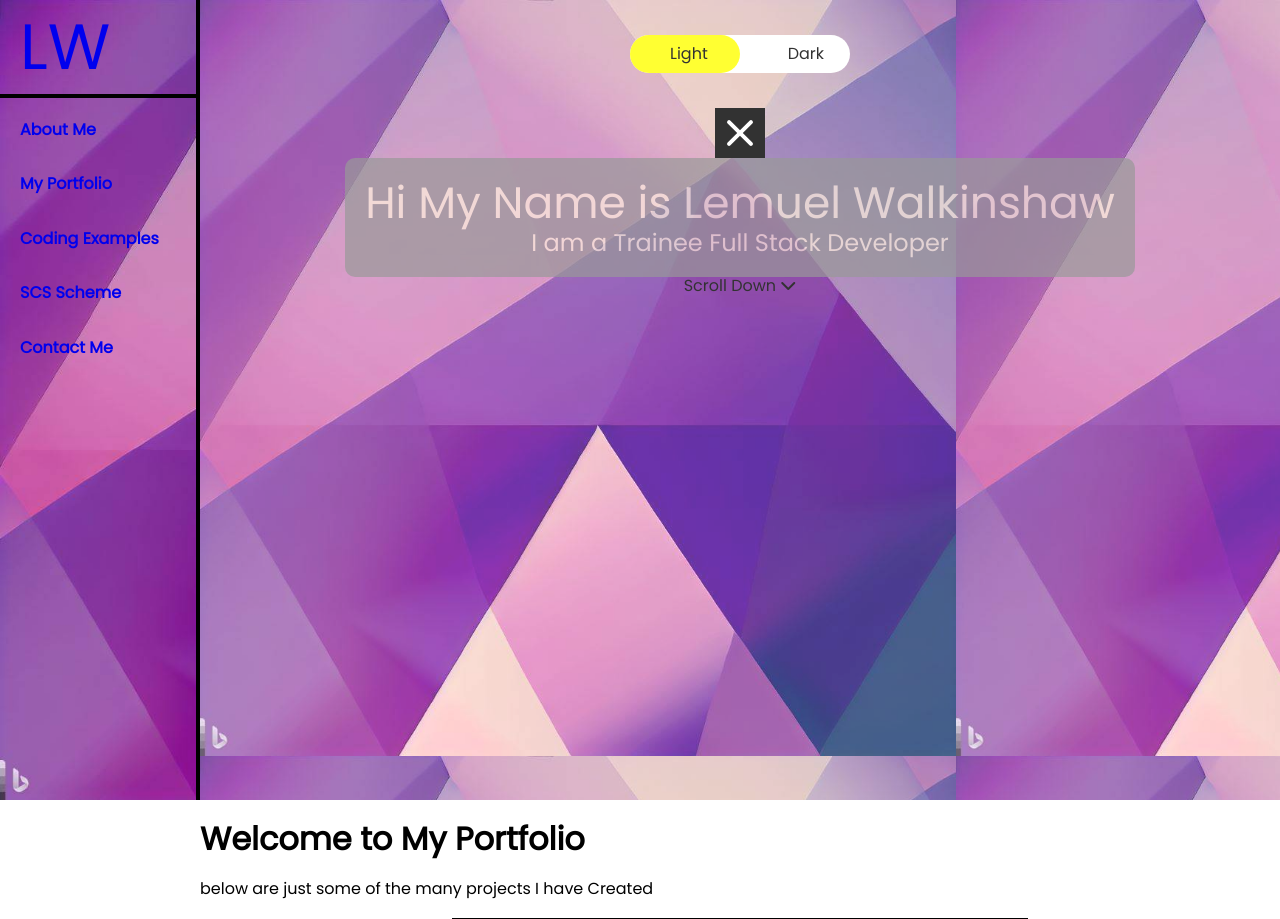
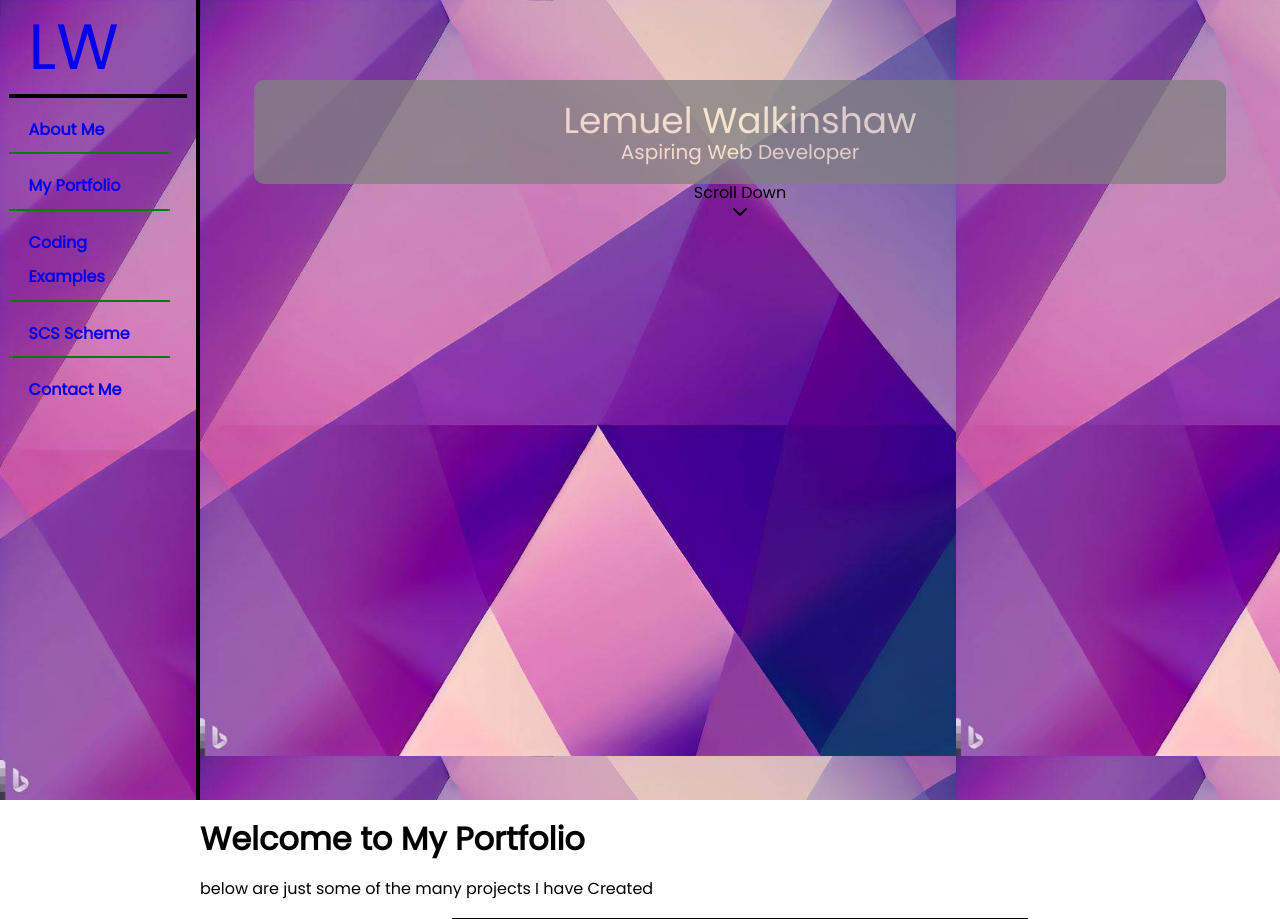
Before and after one commit to LemWalk/Lem-W-Portfolio, a PHP site: page /html/index.html in a window 1280 px wide. Shown: the top 919 px of the page. Run offline with PHP 8.4, Linux system fonts and the light colour scheme; some libraries are stand-ins or nearby versions.

Commit message:
*Start responsive layout*

```diff
--- a/html/index.html
+++ b/html/index.html
@@ -36,44 +36,62 @@
   </header>
 
   <main>
-    <div>
+    <div class="container">
 
       <div class="hero" style="background-image: url(../img/purple-triangle.jpg);">
         <div class="hero-container">
 
 <!-- ================ toggle button ================ -->
+          <div class="menu-btns">
 
-        <div class="form-box">
+        <!-- <div class="form-box">
           <div class="button-box">
             <div id="btn"></div>
-            <button type="button" class="toggle-btn" onclick="leftClick()">Light</button>
-            <button type="button" class="toggle-btn" onclick="rightClick()">Dark</button>
+            <button type="button" class="toggle-btn" onclick="leftClick()"><i class="fa-solid fa-sun"></i></button>
+            <button type="button" class="toggle-btn" onclick="rightClick()"><i class="fa-solid fa-moon"></i></button>
           </div>
-        </div>
+        </div> -->
 
 
 
 
 <!-- ===============burger-menu ===================== -->
 
-          <div class="burger-menu active">
+          <div class="off-screen-menu">
+            <ul class="off-screen-menu-list">
+              <li class="nav-link-off-screen"><a href="index.html">Home</a></li>
+              <li class="nav-link-off-screen"><a href="about.html">About Me</a></li>
+              <li class="nav-link-off-screen"><a href="index.html#portfolio">My Portfolio</a></li>
+              <li class="nav-link-off-screen"><a href="coding.html">Coding Examples</a></li>
+              <li class="nav-link-off-screen"><a href="scs.html">SCS Scheme</a></li>
+              <li class="nav-link-off-screen"><a href="index.html#contact">Contact Me</a></li>
+            </ul>
+          </div>
+
+          <div class="burger-menu ">
             <div class="ham-bar bar-top"></div>
             <div class="ham-bar bar-mid"></div>
             <div class="ham-bar bar-bot"></div>
           </div>
 
+        </div>
+
+<!-- ==================== hero text ================ -->
+
           <div class="hero-text-box">
-            <p class="hero-title">Hi My Name is Lemuel Walkinshaw</p>
-            <p class="hero-text">I am a Trainee Full Stack Developer</p>
+            <p class="hero-title"> Lemuel Walkinshaw</p>
+            <p class="hero-text">Aspiring Web Developer</p>
           </div>
 
-          <div class="Scroll-down">
+          <div class="scroll-down">
             <span>Scroll Down</span>
             <i class="fa-solid fa-chevron-down"></i>
+          </div>
 
-          </div>
+
         </div>
       </div>
+
 
 <!-- ================ Portfolio ================ -->
 
--- a/js/main.js
+++ b/js/main.js
@@ -1,4 +1,6 @@
 const hamMenu = document.querySelector('.burger-menu');
+const offScreenMenu = document.querySelector('.off-screen-menu');
 hamMenu.addEventListener('click', () => {
-hamMenu.classList.toggle('.active');
+hamMenu.classList.toggle('active');
+offScreenMenu.classList.toggle('active');
 });
--- a/scss/application.css
+++ b/scss/application.css
@@ -387,6 +387,7 @@ nav {
   justify-content: center;
   background-size: cover;
   background-repeat: no-repeat;
+  display: none;
 }
 
 .nav-link-initials {
@@ -402,6 +403,26 @@ nav {
   color: black;
   font-size: 30px;
   font-weight: 600;
+  width: 90%;
+  border-bottom: solid green 2px;
+}
+.nav-link:last-child {
+  border-bottom: none;
+}
+.nav-link:hover {
+  text-decoration: underline;
+  text-decoration-color: aqua;
+}
+
+.menu-btns {
+  width: 100%;
+  display: flex;
+  flex-direction: row;
+  justify-content: right;
+  align-items: center;
+  gap: 20px;
+  margin-right: 20px;
+  height: 80px;
 }
 
 .burger-menu {
@@ -411,6 +432,8 @@ nav {
   position: relative;
   cursor: pointer;
   padding: 15px;
+  border-radius: 5px;
+  z-index: 3;
 }
 
 .ham-bar {
@@ -447,16 +470,39 @@ nav {
   top: 50%;
 }
 
-main {
-  margin-left: 200px;
+.off-screen-menu {
+  position: fixed;
+  top: 0;
+  right: -75%;
+  background-color: blueviolet;
+  height: 100vh;
+  width: 75%;
+  transition: right 0.5s;
+  z-index: 2;
+}
+
+.off-screen-menu.active {
+  right: 0;
+}
+
+.nav-link-off-screen {
+  padding: 5px 20px;
+  color: black;
+  font-size: 30px;
+  font-weight: 600;
+  width: 100%;
+}
+.nav-link-off-screen:hover {
+  text-decoration: underline;
+  text-decoration-color: aqua;
+  border-bottom: solid blue 2px;
+  border-width: 90%;
 }
 
 .hero {
   height: 100vh;
   background-size: 70%;
   background-repeat: repeat;
-  opacity: 80%;
-  background-image: rgba(0, 0, 0, 0.5);
 }
 
 .hero-container {
@@ -473,16 +519,24 @@ main {
   padding: 20px;
   border-radius: 10px;
   background-color: grey;
-  opacity: 70%;
+  opacity: 75%;
   color: papayawhip;
+  width: 90%;
 }
 
 .hero-title {
-  font-size: 44px;
+  font-size: 26px;
 }
 
 .hero-text {
-  font-size: 24px;
+  font-size: 16px;
+}
+
+.scroll-down {
+  display: flex;
+  flex-direction: column;
+  justify-content: space-between;
+  align-items: center;
 }
 
 .form-inner {
@@ -523,4 +577,40 @@ input[type=text]::placeholder, input[type=email]::placeholder {
   color: #fff;
   padding: 50px;
   border-radius: 10px;
+}
+
+@media (min-width: 992px) {
+  main {
+    margin-left: 200px;
+  }
+  nav {
+    display: flex;
+  }
+  .burger-menu {
+    display: none;
+  }
+  .off-screen-menu-list {
+    display: none;
+  }
+  .hero-title {
+    font-size: 44px;
+  }
+  .hero-text {
+    font-size: 26px;
+  }
+}
+@media (min-width: 768px) {
+  .off-screen-menu-list {
+    display: flex;
+    flex-wrap: wrap;
+  }
+  .off-screen-menu-list > * {
+    flex: 1 1 50%;
+  }
+  .hero-title {
+    font-size: 36px;
+  }
+  .hero-text {
+    font-size: 20px;
+  }
 }/*# sourceMappingURL=application.css.map */
--- a/scss/layout/_extends.scss
+++ b/scss/layout/_extends.scss
@@ -0,0 +1,49 @@
+
+@include mq(large){
+    main{
+        margin-left: 200px;
+    }
+
+    nav{
+        display: flex;
+    }
+
+    .burger-menu{
+        display: none;
+    }
+
+    .off-screen-menu-list{
+        display: none;
+    }
+
+    .hero-title{
+        font-size: 44px;
+    }
+
+    .hero-text{
+        font-size: 26px;
+    }
+
+
+}
+
+
+@include mq(medium) {
+    .off-screen-menu-list{
+        display: flex;
+        flex-wrap: wrap;
+    }
+
+    .off-screen-menu-list>*{
+        flex: 1 1 50%;
+    }
+
+    .hero-title{
+        font-size: 36px;
+    }
+
+    .hero-text{
+        font-size: 20px;
+    }
+
+}
--- a/scss/modules/_hero.scss
+++ b/scss/modules/_hero.scss
@@ -1,13 +1,9 @@
-main{
-    margin-left: 200px;
-}
+
 
 .hero{
     height: 100vh;
     background-size: 70%;
     background-repeat: repeat;
-    opacity: 80%;
-    background-image: rgba($color: #000000, $alpha: 0.5);
 }
 
 .hero-container{
@@ -24,15 +20,26 @@ main{
     padding: 20px;
     border-radius: 10px;
     background-color: grey;
-    opacity: 70%;
+    opacity: 75%;
     color: papayawhip;
+    width: 90%;
+
 }
 
 .hero-title{
-    font-size: 44px;
+    font-size: 26px;
 }
 
 .hero-text{
-    font-size: 24px;
+    font-size: 16px;
 
 }
+
+
+.scroll-down{
+    display: flex;
+    flex-direction: column;
+    justify-content: space-between;
+    align-items: center;
+
+}
--- a/scss/modules/_navbar.scss
+++ b/scss/modules/_navbar.scss
@@ -6,6 +7,7 @@ nav{
     justify-content: center;
     background-size: cover;
     background-repeat: no-repeat;
+    display: none;
 }
 
 .nav-link-initials{
@@ -20,7 +22,29 @@ nav{
     color: black;
     font-size: 30px;
     font-weight: 600;
+    width: 90%;
+    border-bottom: solid green 2px ;
+    &:last-child{
+        border-bottom: none;
+    }
+    &:hover{
+        text-decoration: underline;
+        text-decoration-color: aqua;
+    }
 }
+
+.menu-btns{
+    width: 100%;
+    display: flex;
+    flex-direction: row;
+    justify-content: right;
+    align-items: center;
+    gap: 20px;
+    margin-right: 20px;
+    height: 80px;
+}
+
+//========== Burger Menu ===============
 
 .burger-menu{
     background-color: black;
@@ -29,6 +53,8 @@ nav{
     position: relative;
     cursor: pointer;
     padding: 15px;
+    border-radius: 5px;
+    z-index: 3;
 }
 
 .ham-bar{
```
Also changed, not shown: other parts of scss/modules/_navbar.scss (+34 -0 lines), scss/base/_base.scss (line endings or trailing spaces), 1 other file.
